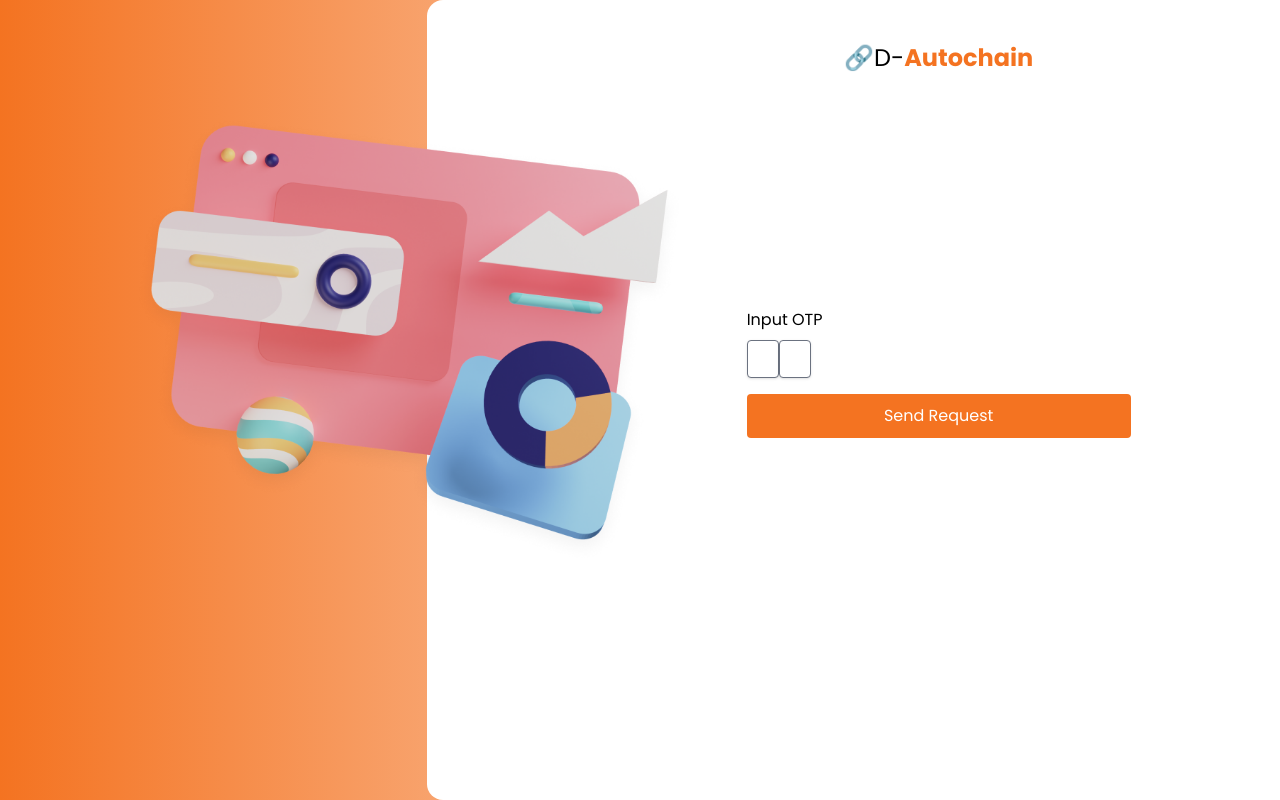
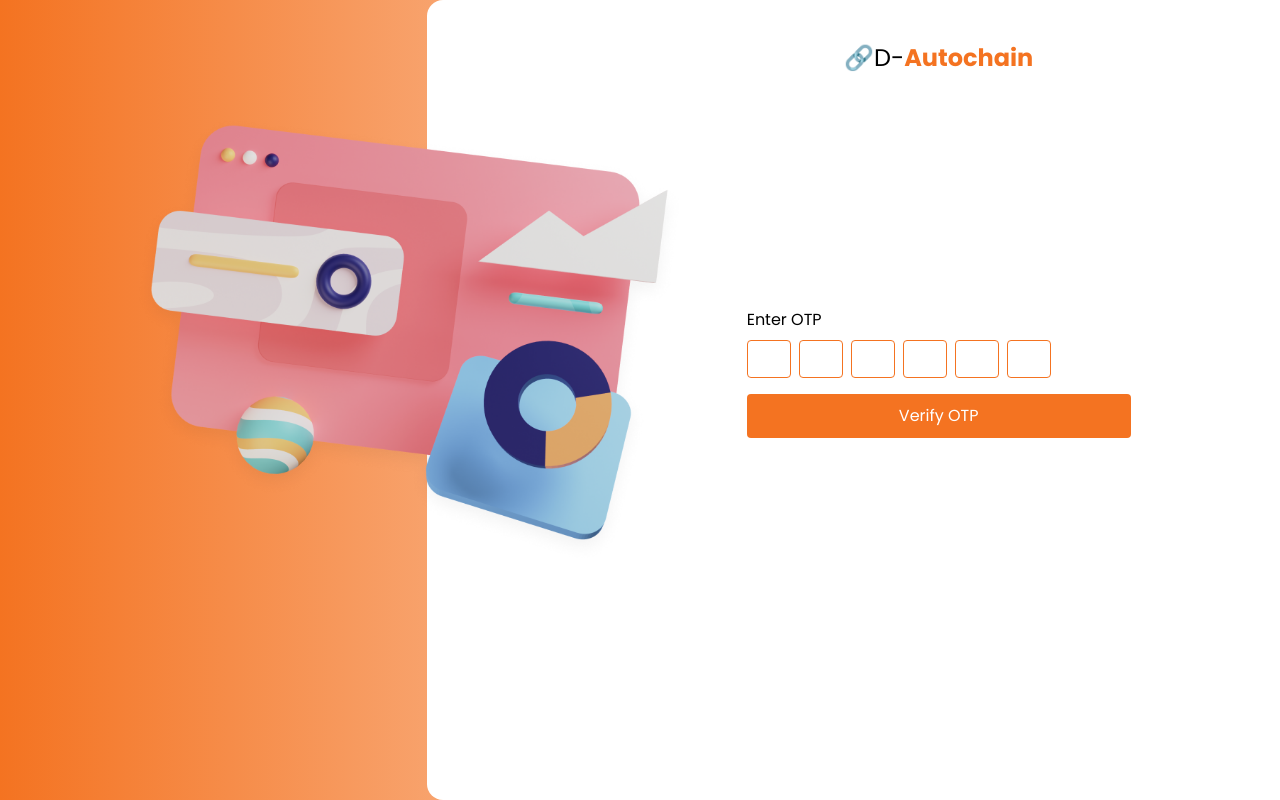
Before and after one commit to fakhriazdev/d-chain-test, a React (Vite) app: page /otppage in a window 1280 px wide. Built offline with nearby package versions, Linux system fonts and the light colour scheme.

Commit message:
[ADD] feature OTP Page

```diff
--- a/src/pages/Auth/NewPassword/index.jsx
+++ /dev/null
@@ -1,41 +0,0 @@
-import AuthLayout from "../../../components/AuthLayout";
-
-export default function OtpPage() {
-  return (
-    <AuthLayout>
-      <div className="w-full max-w-sm mt-52">
-        <form className="pt-6 pb-8 mb-4">
-          <div className="mb-4">
-            <label className="block text-sm mb-2" htmlFor="username">
-              Input OTP
-            </label>
-            <input
-              className="shadow appearance-none border rounded w-1/12 py-2 px-3 text-gray-700 leading-tight focus:outline-none focus:shadow-outline"
-              id="otp"
-              type="text"
-              pattern="[0-9]"
-              inputMode="numeric"
-              maxLength={1}
-            />
-            <input
-              className="shadow appearance-none border rounded w-1/12 py-2 px-3 text-gray-700 leading-tight focus:outline-none focus:shadow-outline"
-              id="otp"
-              type="text"
-              pattern="[0-9]"
-              inputMode="numeric"
-              maxLength={1}
-            />
-          </div>
-          <div className="flex items-center justify-between">
-            <button
-              className="bg-orange text-white w-full h-11 rounded focus:outline-none focus:shadow-outline"
-              type="button"
-            >
-              Send Request
-            </button>
-          </div>
-        </form>
-      </div>
-    </AuthLayout>
-  );
-}
--- /dev/null
+++ b/src/pages/Auth/OTP/index.jsx
@@ -0,0 +1,73 @@
+import AuthLayout from "../../../components/AuthLayout";
+
+export default function OtpPage() {
+  return (
+    <AuthLayout>
+      <div className="w-full max-w-sm mt-52">
+        <form className="pt-6 pb-8 mb-4">
+          <div className="mb-4">
+            <label className="block text-sm mb-2">
+              Enter OTP
+            </label>
+            <input
+              className="appearance-none border rounded w-11 h-auto py-2 px-3 text-gray-700 leading-tight focus:outline-none focus:shadow-outline mx-0 border-orange text-center"
+              id="otp"
+              type="text"
+              pattern="[0-9]"
+              inputMode="numeric"
+              maxLength={1}
+            />
+            <input
+              className="appearance-none border rounded w-11 h-auto py-2 px-3 text-gray-700 leading-tight focus:outline-none focus:shadow-outline mx-2 border-orange text-center"
+              id="otp"
+              type="text"
+              pattern="[0-9]"
+              inputMode="numeric"
+              maxLength={1}
+            />
+            <input
+              className="appearance-none border rounded w-11 h-auto py-2 px-3 text-gray-700 leading-tight focus:outline-none focus:shadow-outline border-orange text-center"
+              id="otp"
+              type="text"
+              pattern="[0-9]"
+              inputMode="numeric"
+              maxLength={1}
+            />
+            <input
+              className="appearance-none border rounded w-11 h-auto py-2 px-3 text-gray-700 leading-tight focus:outline-none focus:shadow-outline mx-2 border-orange text-center"
+              id="otp"
+              type="text"
+              pattern="[0-9]"
+              inputMode="numeric"
+              maxLength={1}
+            />
+            <input
+              className="appearance-none border rounded w-11 h-auto py-2 px-3 text-gray-700 leading-tight focus:outline-none focus:shadow-outline border-orange text-center"
+              id="otp"
+              type="text"
+              pattern="[0-9]"
+              inputMode="numeric"
+              maxLength={1}
+            />
+            <input
+              className="appearance-none border rounded w-11 h-auto py-2 px-3 text-gray-700 leading-tight focus:outline-none focus:shadow-outline mx-2 border-orange text-center"
+              id="otp"
+              type="text"
+              pattern="[0-9]"
+              inputMode="numeric"
+              maxLength={1}
+            />
+          </div>
+          <div className="flex items-center justify-between">
+            <button
+              className="bg-orange text-white w-full h-11 rounded focus:outline-none focus:shadow-outline"
+              type="button"
+            >
+              Verify OTP
+            </button>
+          </div>
+        </form>
+      </div>
+    </AuthLayout>
+  );
+}
--- a/src/router/router.jsx
+++ b/src/router/router.jsx
@@ -2,7 +2,7 @@ import { createBrowserRouter } from "react-router-dom";
 import App from "../App";
 import Login from "../pages/Auth/Login";
 import ForgetPassword from "../pages/Auth/ForgetPassword";
-import OtpPage from "../pages/Auth/NewPassword";
+import OtpPage from "../pages/Auth/OTP";
 
 const setupRouter = () =>
   createBrowserRouter([
```
